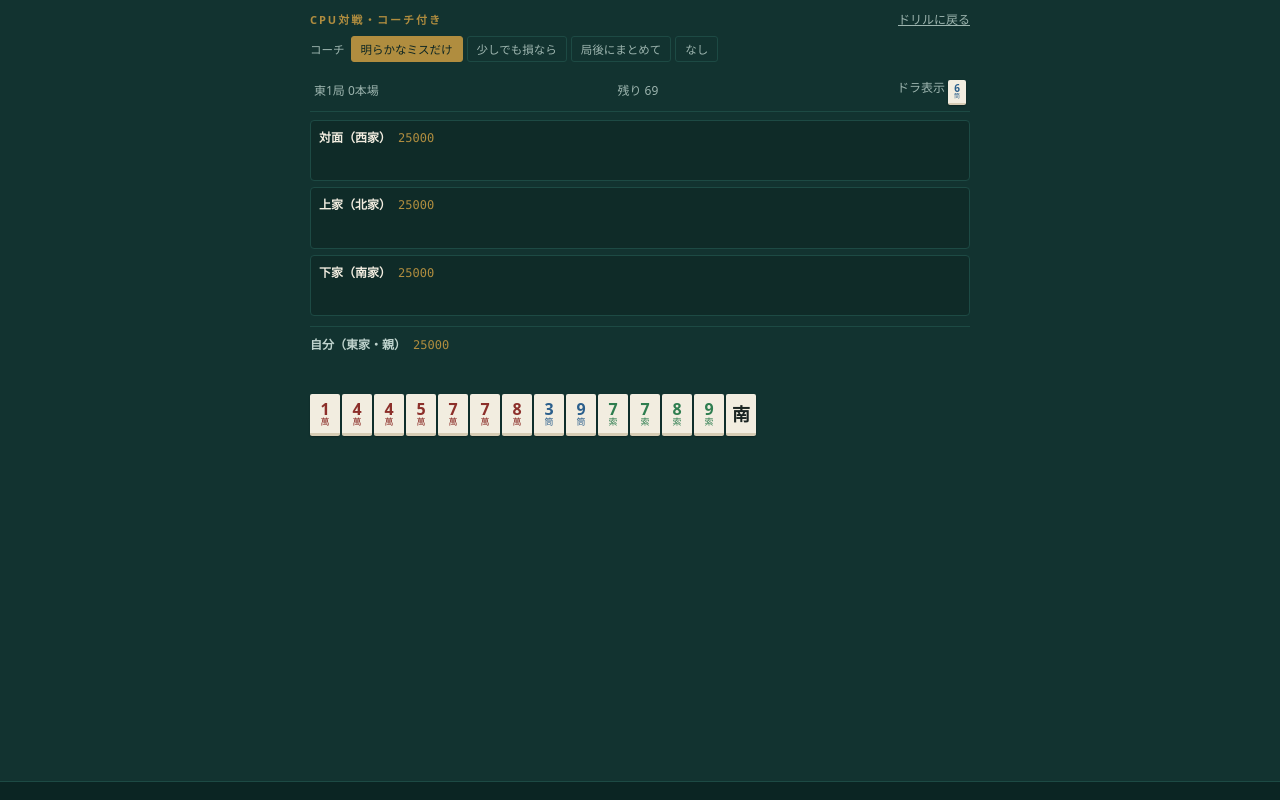
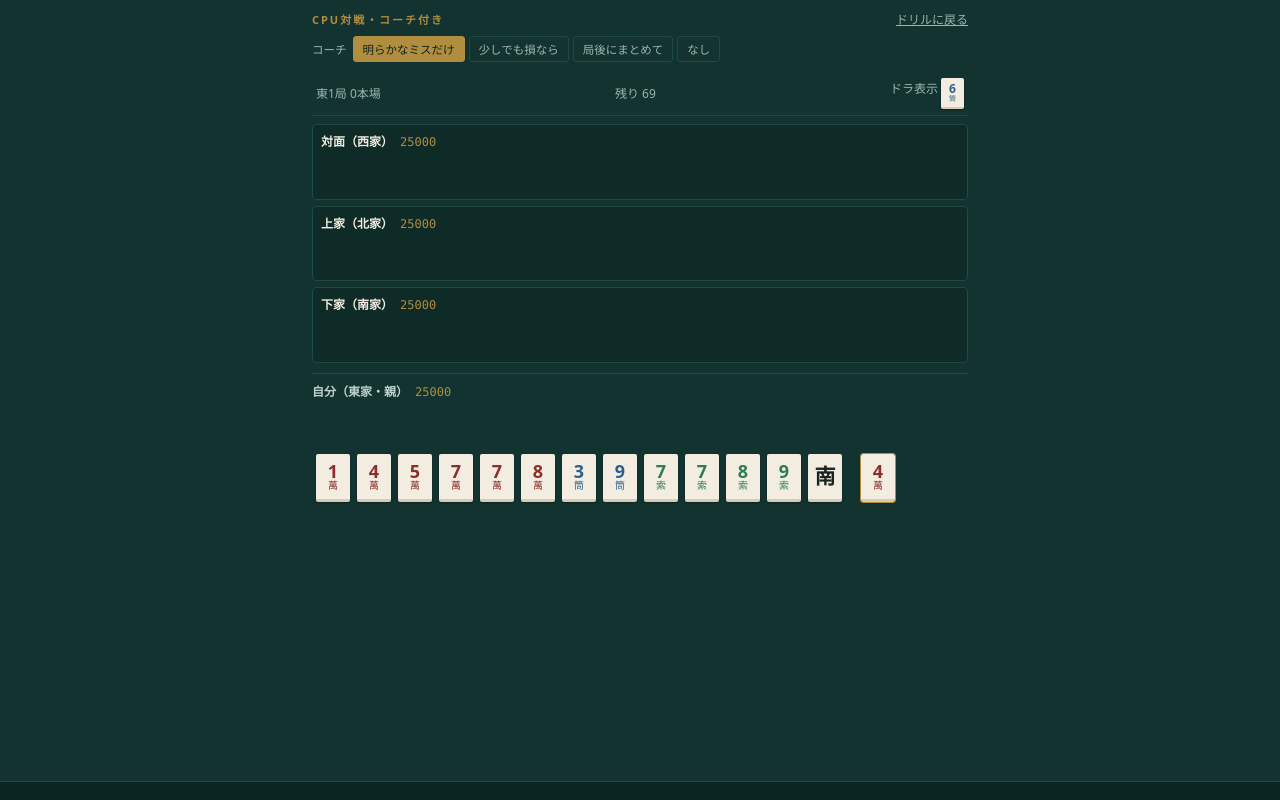
Before and after one commit to colombobird-star/mahjong, a plain HTML site: page game.html in a window 1280 px wide. Drawn offline with Linux system fonts and the light colour scheme.

Commit message:
Add files via upload

```diff
--- a/game.html
+++ b/game.html
@@ -139,7 +139,7 @@
   }
 
   body{padding:0}
-  .wrap{max-width:680px;margin:0 auto;padding:10px 10px 90px}
+  .wrap{max-width:680px;margin:0 auto;padding:10px 12px 100px}
   #bar{display:flex;justify-content:space-between;align-items:center;font-size:12px;color:#9DB5AF;
        padding:6px 4px;border-bottom:1px solid var(--feltLine);margin-bottom:8px;gap:6px;flex-wrap:wrap}
   .opp{background:rgba(0,0,0,.16);border:1px solid var(--feltLine);border-radius:4px;padding:7px 8px;margin-bottom:6px}
@@ -149,16 +149,16 @@
   .ri{background:var(--vermilion);color:#fff;border-radius:2px;padding:0 5px;font-size:10.5px}
   .tn{background:var(--brass);color:var(--feltDeep);border-radius:2px;padding:0 5px;font-size:10.5px}
   .fr{background:#5A6B66;color:#fff;border-radius:2px;padding:0 5px;font-size:10.5px}
-  .rv{display:flex;flex-wrap:wrap;gap:1px;margin-top:5px;min-height:20px}
+  .rv{display:grid;grid-template-columns:repeat(6,auto);justify-content:start;gap:2px;margin-top:6px;min-height:33px}
   .mr{display:flex;gap:6px;margin-top:5px}
   .md{display:flex;gap:1px;outline:1px solid var(--brass);border-radius:2px}
   .tl{display:inline-flex;flex-direction:column;align-items:center;justify-content:center;
       background:var(--ivory);border-bottom:3px solid var(--ivoryEdge);border-radius:2px;
-      width:30px;height:42px;line-height:1;flex:0 0 auto;box-shadow:0 1px 2px rgba(0,0,0,.3)}
-  .tl b{font-size:16px;font-weight:700}.tl i{font-size:9px;font-style:normal}
-  .tl .z{font-size:18px}
-  .tl.sm{width:18px;height:25px;border-bottom-width:2px}
-  .tl.sm b{font-size:10px}.tl.sm i{font-size:6px}.tl.sm .z{font-size:11px}
+      width:34px;height:48px;line-height:1;flex:0 0 auto;box-shadow:0 1px 2px rgba(0,0,0,.3)}
+  .tl b{font-size:18px;font-weight:700}.tl i{font-size:10px;font-style:normal}
+  .tl .z{font-size:21px}
+  .tl.sm{width:23px;height:31px;border-bottom-width:2px}
+  .tl.sm b{font-size:12px}.tl.sm i{font-size:7px}.tl.sm .z{font-size:14px}
   .tl.red{background:#FBEDE7;border-bottom-color:#E0B3A8}
   .tl.gy{opacity:.35}.tl.rc{outline:2px solid var(--vermilion)}
   .tl.sel{outline:2px solid var(--jade)}.tl.dim{opacity:.4}
@@ -166,9 +166,11 @@
   .redc{color:var(--vermilion)}.grn{color:var(--green)}
   .me{margin-top:10px;border-top:1px solid var(--feltLine);padding-top:8px}
   #myinfo{display:flex;align-items:center;gap:7px;font-size:12px;color:#BFD3CD;flex-wrap:wrap}
-  #myriver{display:flex;flex-wrap:wrap;gap:1px;margin:6px 0;min-height:25px}
+  #myriver{display:grid;grid-template-columns:repeat(6,auto);justify-content:start;gap:2px;margin:7px 0;min-height:33px}
   #mymeld{display:flex;gap:6px;margin-bottom:4px}
-  #hand{display:flex;flex-wrap:wrap;gap:2px;margin-top:8px}
+  #hand{display:flex;flex-wrap:wrap;gap:3px;margin-top:12px;padding:0 2px}
+  .tw{display:inline-block;padding:5px 2px;margin:-5px 0}
+  .tl.drawn{margin-left:12px;outline:1px solid var(--brass)}
   #btns{position:fixed;left:0;right:0;bottom:0;display:flex;gap:6px;justify-content:center;
         padding:9px 10px calc(9px + env(safe-area-inset-bottom));background:rgba(12,37,35,.96);
         border-top:1px solid var(--feltLine);flex-wrap:wrap}
@@ -616,7 +618,7 @@ const WIND = [27, 28, 29, 30];
 
 function newGame(seed) {
   const wall = buildWall();
-  const G = { wall, pos: 0, dead: wall.slice(122), live: 70, kyoku: 1, honba: 0, sticks: 0,
+  const G = { wall, pos: 0, dead: wall.slice(122), live: 70, kyoku: 1, honba: 0, sticks: 0, seq: 0,
     doraInd: [wall[122].t], uraInd: [wall[123].t], turn: 0, last: null, over: false, result: null, log: [] };
   G.P = [0,1,2,3].map(i => ({ seat: i, hand: [], melds: [], river: [], score: 25000,
     riichi: false, riichiIdx: -1, ippatsu: false, menzen: true, furiten: false, temp: false, ai: i !== 0 }));
@@ -636,6 +638,17 @@ const seenArr = G => { const s = new Array(34).fill(0);
   G.P.forEach(p => { p.river.forEach(r => { if (!r.called) s[r.t]++; }); p.melds.forEach(m => m.tiles.forEach(x => s[x.t]++)); });
   G.doraInd.forEach(d => s[d]++); return s; };
 const riverSetOf = p => { const o = {}; p.river.forEach(r => o[r.t] = 1); return o; };
+/* k に対する現物：k自身の河 ＋ kのリーチ後に誰かが切って通った牌 */
+const safeSetOf = (G, k) => {
+  const o = {}, K = G.P[k];
+  K.river.forEach(r => o[r.t] = 1);
+  if (K.riichi) {
+    const rs = K.river[K.riichiIdx] ? K.river[K.riichiIdx].seq : -1;
+    G.P.forEach((q, i) => { if (i === k) return;
+      q.river.forEach(r => { if (r.seq > rs) o[r.t] = 1; }); });
+  }
+  return o;
+};
 
 function ctxFor(G, p, winTile, tsumo, extra) {
   const P = G.P[p];
@@ -662,7 +675,8 @@ function updFuriten(G, p) {
 /* ---- 打牌 ---- */
 function discard(G, p, handIdx) {
   const P = G.P[p], tile = P.hand.splice(handIdx, 1)[0];
-  P.river.push({ t: tile.t, red: tile.red, riichi: P.riichiIdx === P.river.length && P.riichi });
+  P.river.push({ t: tile.t, red: tile.red, seq: G.seq++,
+    riichi: P.riichiIdx === P.river.length && P.riichi });
   G.P.forEach((q, i) => { if (i !== p) q.ippatsu = false; });
   P.ippatsu = false;
   G.last = { t: tile.t, red: tile.red, from: p };
@@ -745,7 +759,7 @@ function cpuTurn(G, p) {
   /* 押し引き */
   if (threats.length) {
     const sa = seenArr(G);
-    const danger = t => Math.max.apply(null, threats.map(i => dangerOf(t, sa, riverSetOf(G.P[i])).s));
+    const danger = t => Math.max.apply(null, threats.map(i => dangerOf(t, sa, safeSetOf(G, i)).s));
     if (myS >= 2) {
       let bi = 0, bd = 1e9;
       P.hand.forEach((x, i) => { const d = danger(x.t); if (d < bd) { bd = d; bi = i; } });
@@ -819,10 +833,12 @@ function render() {
   $("myriver").innerHTML = smallRiver(me);
   $("mymeld").innerHTML = me.melds.length ? meldHTML(me.melds) : "";
   const canTap = WAIT && WAIT.kind === "discard";
+  const lastIdx = me.hand.length - 1;
   $("hand").innerHTML = me.hand.map((x, i) => {
     let cls = "";
     if (canTap && WAIT.riichiMode) cls = WAIT.allowed.indexOf(i) >= 0 ? "sel" : "dim";
-    return '<span onclick="tapTile(' + i + ')">' + tileHTML(x.t, x.red, cls) + '</span>';
+    if (WAIT && WAIT.fresh && i === lastIdx) cls += " drawn";
+    return '<span class="tw" onclick="tapTile(' + i + ')">' + tileHTML(x.t, x.red, cls) + '</span>';
   }).join("");
   renderBtns();
 }
@@ -860,12 +876,12 @@ function step() {
   const drawn = P.hand[P.hand.length - 1];
   const win = shantenN(counts(P.hand), P.melds.length) === -1;
   if (p === 0) {
-    sortHand(P);
+    const dt = P.hand.pop(); sortHand(P); P.hand.push(dt);
     let res = null;
     if (win) res = scoreWin(G, 0, drawn.t, true, { haitei: G.live === 0 });
     const opts = discardOpts(counts(P.hand), P.melds.length);
     const canRiichi = P.menzen && !P.riichi && P.score >= 1000 && G.live >= 4 && opts.some(o => o.shanten === 0);
-    WAIT = { kind: "discard", tsumo: !!res, tsumoRes: res, drawn: drawn.t, canRiichi, riichiMode: false };
+    WAIT = { kind: "discard", tsumo: !!res, tsumoRes: res, drawn: drawn.t, canRiichi, riichiMode: false, fresh: true };
     render(); return;
   }
   if (win) { const r = scoreWin(G, p, drawn.t, true, { haitei: G.live === 0 });
@@ -921,7 +937,8 @@ function act(a, i) {
 }
 function afterOwnMeld() {
   const P = G.P[0];
-  WAIT = { kind: "discard", tsumo: false, canRiichi: false, riichiMode: false };
+  sortHand(P);
+  WAIT = { kind: "discard", tsumo: false, canRiichi: false, riichiMode: false, fresh: false };
   render();
 }
 function tapTile(i) {
@@ -967,7 +984,7 @@ function coachCheck(i) {
   if (threats.length) {
     const sa = seenArr(G);
     const dg = t => { let m = { s: -1, label: "" };
-      threats.forEach(k => { const d = dangerOf(t, sa, riverSetOf(G.P[k])); if (d.s > m.s) m = d; }); return m; };
+      threats.forEach(k => { const d = dangerOf(t, sa, safeSetOf(G, k)); if (d.s > m.s) m = d; }); return m; };
     const mine = dg(P.hand[i].t);
     let safest = { s: 1e9 }, safeTile = -1;
     P.hand.forEach(x => { const d = dg(x.t); if (d.s < safest.s) { safest = d; safeTile = x.t; } });
--- a/sw.js
+++ b/sw.js
@@ -1,7 +1,7 @@
 /* 麻雀ドリル — オフライン用サービスワーカー
    ファイルを更新したら CACHE の v1 を v2, v3 … と上げてください。
    そうしないと端末に残った古い版が表示され続けます。 */
-const CACHE = "mahjong-drill-v11";
+const CACHE = "mahjong-drill-v12";
 const ASSETS = ["./", "./index.html", "./game.html", "./manifest.json", "./icon.svg"];
 
 self.addEventListener("install", function (e) {
```
